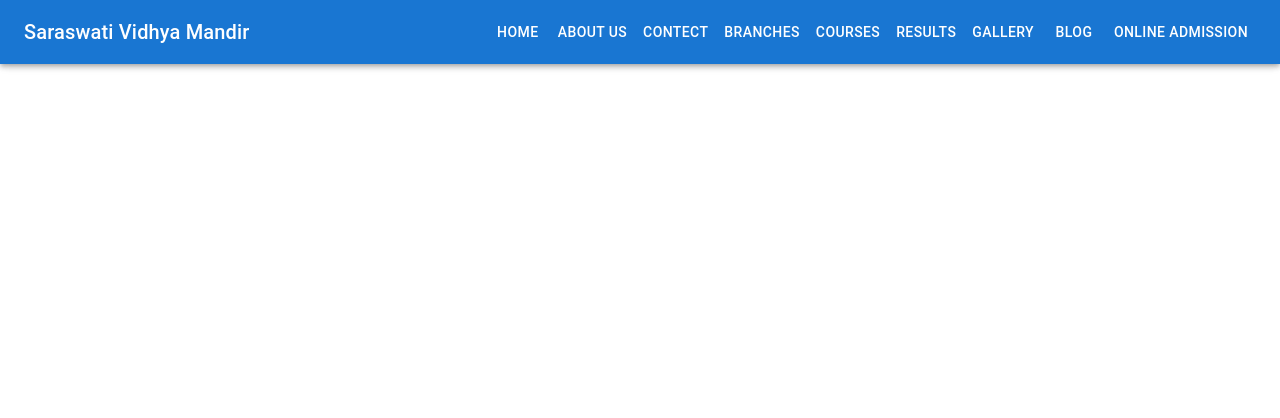
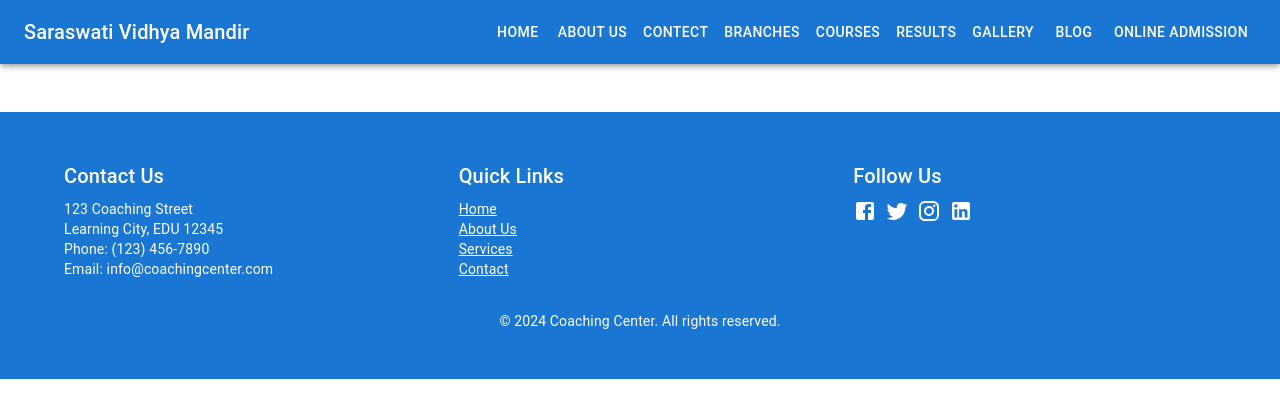
Before and after one commit to ashishpalttn/Institute, a React (Create React App) app: page / in a window 1280 px wide. Shown: the top 418 px of the page. Built offline with nearby package versions, Linux system fonts and the light colour scheme.

Commit message:
adding footer

```diff
--- a/src/App.js
+++ b/src/App.js
@@ -1,6 +1,6 @@
 // import logo from './logo.svg';
 import './App.css';
-import DrawerAppBar from './shared-components/header';
+import DrawerAppBar from './shared-components/header/HeaderComponent';
 // import Header from './shared-components/header/header2';
 import { RouterProvider } from 'react-router-dom';
 import { router } from './config/routesConfig';
--- a/src/config/routesConfig.js
+++ b/src/config/routesConfig.js
@@ -2,7 +2,7 @@ import { createBrowserRouter, Routes, Route } from "react-router-dom";
 import ErrorPage from "../pages/errorPage/ErrorPage";
 import AboutUsPage from "../pages/aboutUsPage/AboutUsPage";
 import HomePage from "../pages/homePage/HomePage";
-import DrawerAppBar from "../shared-components/header";
+import DrawerAppBar from "../shared-components/header/HeaderComponent";
 import { LandingPage } from "../pages/landingPage/LandingPage";
 
 export const router = createBrowserRouter([
--- /dev/null
+++ b/src/dummyData/footerData.js
@@ -0,0 +1,28 @@
+// src/data/footerData.js
+export const footerData = {
+    contact: {
+      title: "Contact Us",
+      address: "123 Coaching Street\nLearning City, EDU 12345",
+      phone: "(123) 456-7890",
+      email: "info@coachingcenter.com",
+    },
+    quickLinks: {
+      title: "Quick Links",
+      links: [
+        { text: "Home", href: "/" },
+        { text: "About Us", href: "/about" },
+        { text: "Services", href: "/services" },
+        { text: "Contact", href: "/contact" },
+      ],
+    },
+    socialMedia: {
+      title: "Follow Us",
+      links: [
+        { icon: "Facebook", href: "https://facebook.com" },
+        { icon: "Twitter", href: "https://twitter.com" },
+        { icon: "Instagram", href: "https://instagram.com" },
+        { icon: "LinkedIn", href: "https://linkedin.com" },
+      ],
+    },
+    copyright: "© {year} Coaching Center. All rights reserved.",
+  };
--- a/src/dummyData/homePageData.js
+++ b/src/dummyData/headerData.js
@@ -10,7 +10,7 @@ export const homePageData = {
         {name:"RESULTS", url:'/about'},
         {name:"GALLERY", url:'/about'},
         {name:"BLOG", url:'/about'},
-        {name:"ONLINE ADMISSION",}
+        {name:"ONLINE ADMISSION",url:'/about'}
       ],
   },
 
--- a/src/pages/landingPage/LandingPage.js
+++ b/src/pages/landingPage/LandingPage.js
@@ -1,19 +1,20 @@
-import { Box, CssBaseline, Drawer, Toolbar } from "@mui/material";
+import { Box, CssBaseline, Toolbar } from "@mui/material";
 import React from "react";
-import DrawerAppBar from "../../shared-components/header";
-import HomePage from "../homePage/HomePage";
+import Header from "../../shared-components/header/HeaderComponent";
 import { Outlet } from "react-router-dom";
+import Footer from "../../shared-components/footer/FooterComponent";
+
 
 export const LandingPage = (props) => {
   return (
-    <Box sx={{ display: "flex" }}>
+    <Box sx={{ display: "block" }}>
       <CssBaseline />
-      <DrawerAppBar />
-      <Box component="main" sx={{ p: 3 }}>
+      <Header />
+      <Box component="main" sx={{ p: 3 ,display:'block'}}>
         <Toolbar />
-        {/* <HomePage /> */}
         <Outlet/>
       </Box>
+      <Box sx={{display:"block",}}><Footer/></Box>
     </Box>
   );
 };
--- /dev/null
+++ b/src/shared-components/footer/FooterComponent.js
@@ -0,0 +1,80 @@
+// src/components/Footer.js
+import React from "react";
+import { Box, Container, Grid, Typography, Link } from "@mui/material";
+import { styled } from "@mui/material/styles";
+import FacebookIcon from "@mui/icons-material/Facebook";
+import TwitterIcon from "@mui/icons-material/Twitter";
+import InstagramIcon from "@mui/icons-material/Instagram";
+import LinkedInIcon from "@mui/icons-material/LinkedIn";
+import { footerData } from "../../dummyData/footerData";
+
+
+
+const FooterContainer = styled(Box)(({ theme }) => ({
+  backgroundColor: theme.palette.primary.main,
+  color: theme.palette.primary.contrastText,
+  padding: theme.spacing(6, 0),
+
+}));
+
+const iconMap = {
+  Facebook: <FacebookIcon />,
+  Twitter: <TwitterIcon />,
+  Instagram: <InstagramIcon />,
+  LinkedIn: <LinkedInIcon />,
+};
+
+const Footer = () => {
+  const currentYear = new Date().getFullYear();
+
+  return (
+    <FooterContainer>
+      <Container maxWidth="lg">
+        <Grid container spacing={4}>
+          <Grid item xs={12} sm={4}>
+            <Typography variant="h6" gutterBottom>
+              {footerData.contact.title}
+            </Typography>
+            <Typography variant="body2" style={{ whiteSpace: "pre-line" }}>
+              {footerData.contact.address}
+            </Typography>
+            <Typography variant="body2">
+              Phone: {footerData.contact.phone}
+              <br />
+              Email: {footerData.contact.email}
+            </Typography>
+          </Grid>
+          <Grid item xs={12} sm={4}>
+            <Typography variant="h6" gutterBottom>
+              {footerData.quickLinks.title}
+            </Typography>
+            {footerData.quickLinks.links.map((link, index) => (
+              <Link key={index} href={link.href} color="inherit" variant="body2" display="block">
+                {link.text}
+              </Link>
+            ))}
+          </Grid>
+          <Grid item xs={12} sm={4}>
+            <Typography variant="h6" gutterBottom>
+              {footerData.socialMedia.title}
+            </Typography>
+            <Box>
+              {footerData.socialMedia.links.map((link, index) => (
+                <Link key={index} href={link.href} color="inherit" sx={{ mr: 1 }}>
+                  {iconMap[link.icon]}
+                </Link>
+              ))}
+            </Box>
+          </Grid>
+        </Grid>
+        <Box mt={4}>
+          <Typography variant="body2" align="center">
+            {footerData.copyright.replace("{year}", currentYear)}
+          </Typography>
+        </Box>
+      </Container>
+    </FooterContainer>
+  );
+};
+
+export default Footer;
--- a/src/shared-components/header/DrawerContent.js
+++ b/src/shared-components/header/DrawerContent.js
@@ -3,7 +3,7 @@ import React from "react";
 import { Box, Typography, Divider, List, ListItem, ListItemButton, ListItemText } from "@mui/material";
 import { styled } from "@mui/material/styles";
 import { Link } from "react-router-dom";
-import { homePageData } from "../../dummyData/homePageData";
+import { homePageData } from "../../dummyData/headerData";
 import { renderNavItems } from "./NavBar";
 
 // Styled component for ListItemButton to add scale animation
--- a/src/shared-components/header/NavBar.js
+++ b/src/shared-components/header/NavBar.js
@@ -4,7 +4,7 @@ import { AppBar, Toolbar, IconButton, Typography, Box, Button } from "@mui/mater
 import MenuIcon from "@mui/icons-material/Menu";
 import { styled } from "@mui/material/styles";
 import { Link } from "react-router-dom";
-import { homePageData } from "../../dummyData/homePageData";
+import { homePageData } from "../../dummyData/headerData";
 
 // Styled component for Button with hover and focus effects
 const AnimatedButton = styled(Button)(({ theme }) => ({
```
Also changed, not shown: src/shared-components/header/HeaderComponent.js (renamed from src/shared-components/header/index.js).
